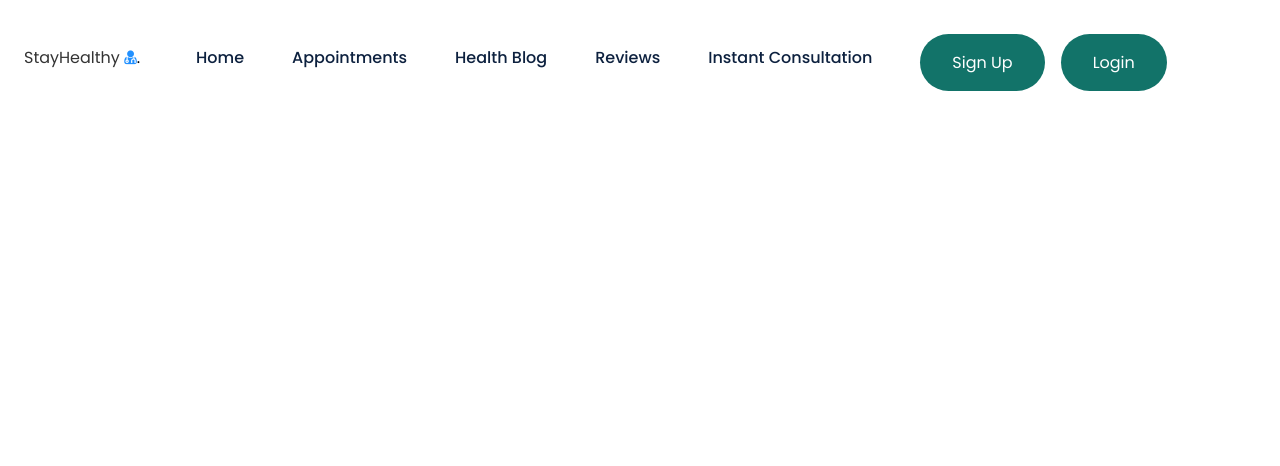
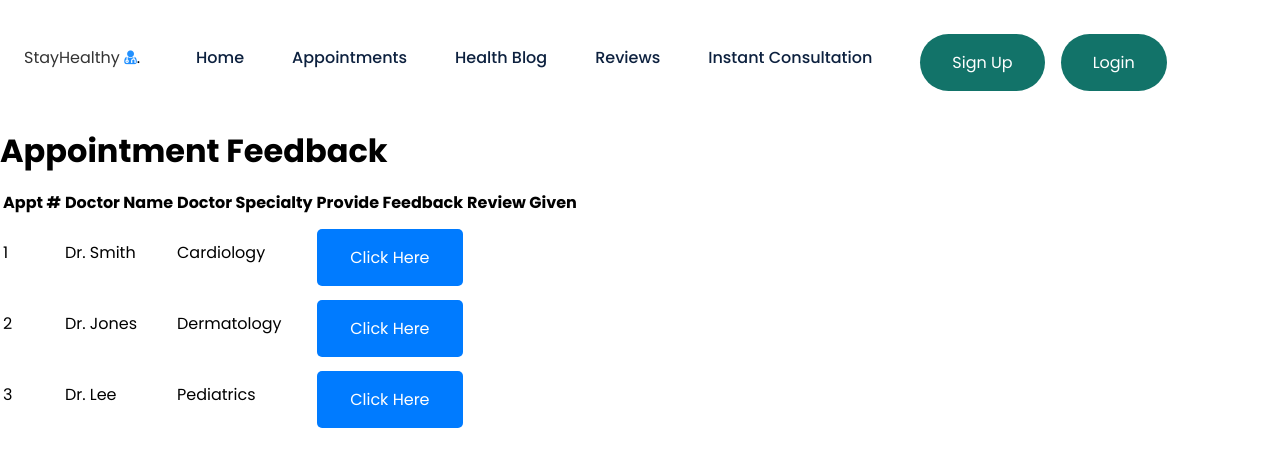
Before and after one commit to gretchenplant/Test_med, a React (Create React App) app: page /reviews in a window 1280 px wide. Shown: the top 466 px of the page. Built offline with nearby package versions, Linux system fonts and the light colour scheme.

Commit message:
added review form pages

```diff
--- a/src/App.js
+++ b/src/App.js
@@ -26,6 +26,8 @@ import DoctorCard from './Components/DoctorCard/DoctorCard';
 import DoctorList from './Components/DoctorCard/DoctorsList';
 // Import Appointment Form page
 import Appointmentform from './Components/AppointmentForm/AppointmentForm.js';
+// Import Reviews page
+import ReviewForm from './Components/ReviewForm/ReviewForm.js';
 
 
 
@@ -52,6 +54,7 @@ function App() {
             <Route path="/AppointmentFormIC" element={<AppointmentformIC/>}/>
             <Route path="/DoctorCard" element={<DoctorCard/>}/>
             <Route path="/search/doctors" element={<Appointmentform/>}/>
+            <Route path="/reviews" element={<ReviewForm/>}/>
 
           </Routes>
         </BrowserRouter>
--- /dev/null
+++ b/src/Components/ReviewForm/ReviewForm.js
@@ -0,0 +1,55 @@
+import React, { useState } from 'react';
+
+const ReviewForm = () => {
+  // Sample data for appointments
+  const [appointments, setAppointments] = useState([
+    { id: 1, doctorName: 'Dr. Smith', specialty: 'Cardiology' },
+    { id: 2, doctorName: 'Dr. Jones', specialty: 'Dermatology' },
+    { id: 3, doctorName: 'Dr. Lee', specialty: 'Pediatrics' },
+  ]);
+
+  // Function to handle feedback button click
+  const handleFeedbackClick = (id) => {
+    setAppointments((prevAppointments) =>
+      prevAppointments.map((appointment) =>
+        appointment.id === id
+          ? { ...appointment, reviewGiven: 'Feedback Submitted' }
+          : appointment
+      )
+    );
+  };
+
+  return (
+    <div>
+      <h1>Appointment Feedback</h1>
+      <table>
+        <thead>
+          <tr>
+            <th>Appt #</th>
+            <th>Doctor Name</th>
+            <th>Doctor Specialty</th>
+            <th>Provide Feedback</th>
+            <th>Review Given</th>
+          </tr>
+        </thead>
+        <tbody>
+          {appointments.map((appointment) => (
+            <tr key={appointment.id}>
+              <td>{appointment.id}</td>
+              <td>{appointment.doctorName}</td>
+              <td>{appointment.specialty}</td>
+              <td>
+                <button onClick={() => handleFeedbackClick(appointment.id)}>
+                  Click Here
+                </button>
+              </td>
+              <td>{appointment.reviewGiven || ''}</td>
+            </tr>
+          ))}
+        </tbody>
+      </table>
+    </div>
+  );
+};
+
+export default ReviewForm;
```
Also changed, not shown: src/Components/ReviewForm/ReviewForm.css (added).
